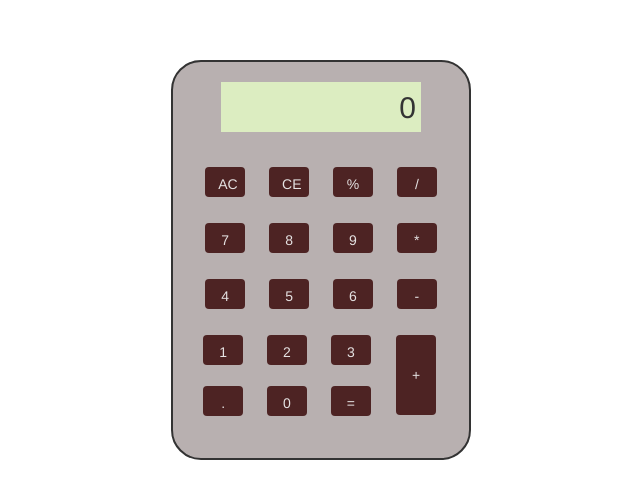
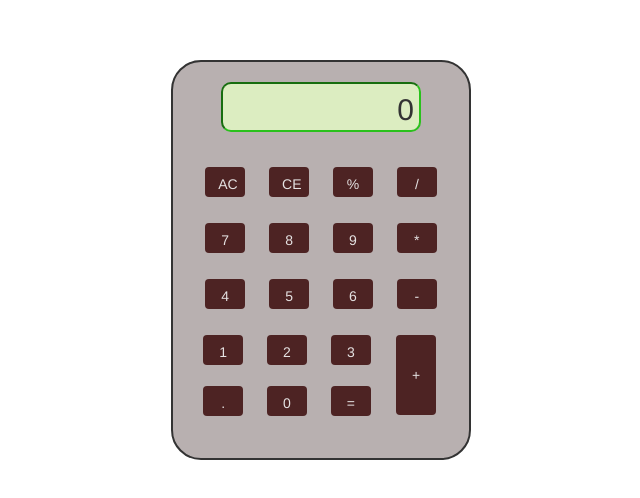
Before and after one commit to alanbares/JavaScript-Calculator, a plain HTML site: page index.html in a window 1280 px wide. Shown: the part 140-638 px from the top of the page, without its empty margins (319-959 px from the left). Drawn offline with nearby package versions, Linux system fonts and the light colour scheme.

Commit message:
Add border

```diff
--- a/css/style.css
+++ b/css/style.css
@@ -29,6 +29,8 @@
 	margin: 20px auto;
 	padding: 5px;
 	background: #dcedc1;
+	border: 2px inset #2ac11c;
+	border-radius: 10px;
 }
 
 .display-text {
```
